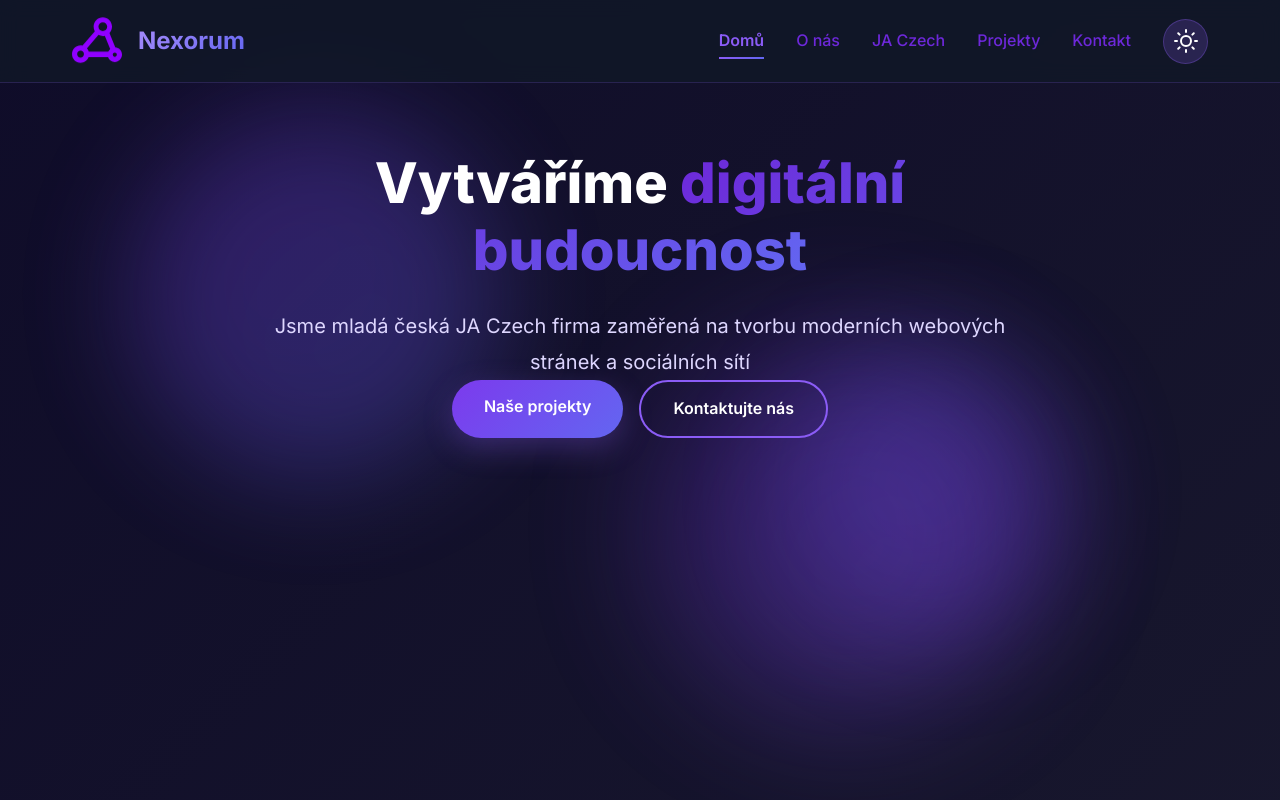
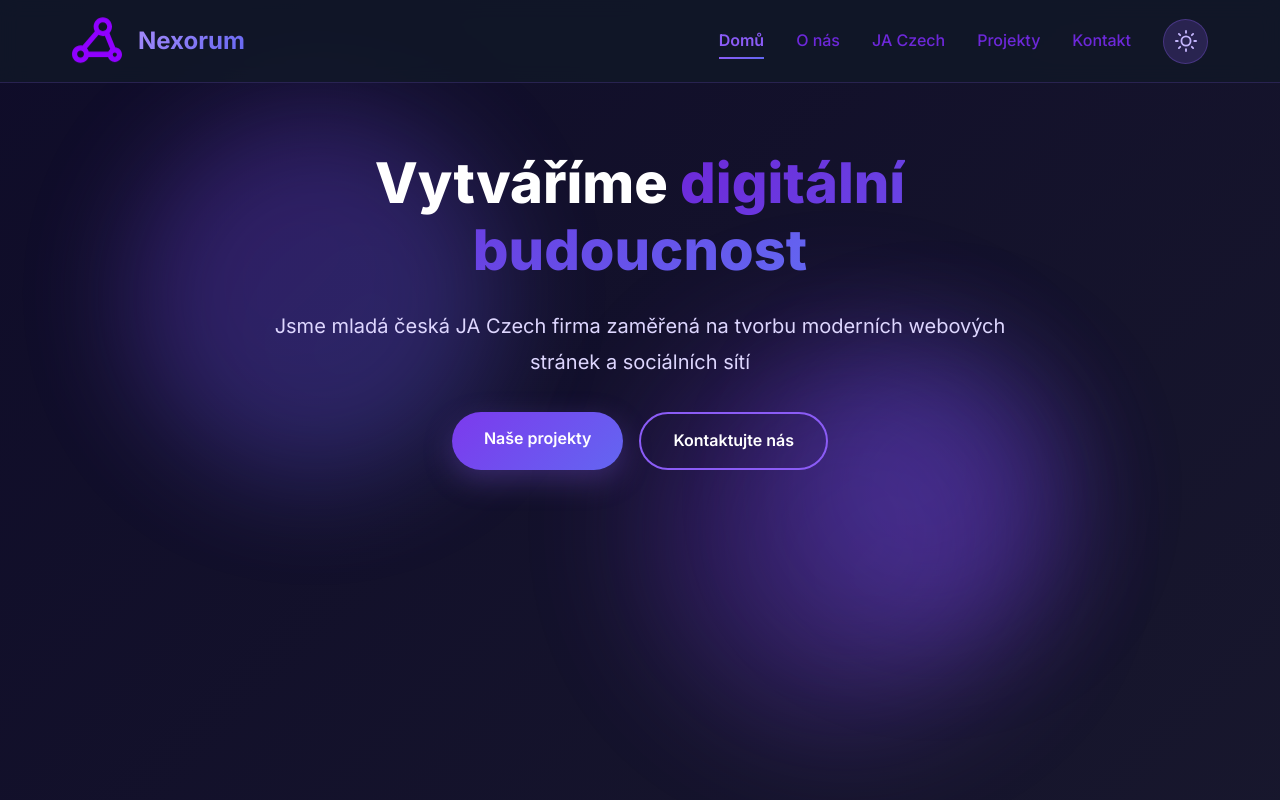
Before and after one commit to cavalinho-xdd/Nexorum-web-page, a React (Vite) app: page / in a window 1280 px wide. Shown: the top 800 px of the page. Built offline with nearby package versions, Linux system fonts and the light colour scheme.

Commit message:
Fix CSS syntax errors and improve theme toggle styles

```diff
--- a/src/App.css
+++ b/src/App.css
@@ -180,7 +180,7 @@ body {
 
 .hero-subtitle {
   font-size: 1.25rem;
-  color: var(--purple-200);ffffffc
+  color: var(--purple-200);
   margin-bottom: 2rem;
   line-height: 1.8;
 }
@@ -422,7 +422,7 @@ body {
 
 .project-card::before {
   content: '';
-  position: absolute;ffffffc
+  position: absolute;
   top: 0;
   left: -100%;
   width: 100%;
@@ -702,9 +702,15 @@ textarea.form-input {
   display: flex;
   align-items: center;
   justify-content: center;
-  font-size: 1.25rem;
   cursor: pointer;
   transition: all 0.3s ease;
+  color: var(--purple-300);
+}
+
+.theme-toggle svg {
+  width: 22px;
+  height: 22px;
+  transition: transform 0.5s cubic-bezier(0.4, 0.0, 0.2, 1);
 }
 
 .theme-toggle:hover {
@@ -712,12 +718,22 @@ textarea.form-input {
   transform: scale(1.1);
 }
 
+.theme-toggle:hover svg {
+  transform: rotate(15deg);
+  color: var(--white);
+}
+
+.light-mode .theme-toggle {
+  color: var(--purple-700);
+  border-color: rgba(139, 92, 246, 0.4);
+}
+
 /* Hamburger Menu */
 .hamburger {
   display: none;
   flex-direction: column;
   justify-content: space-around;
-  width: 30px;ffffffc
+  width: 30px;
   height: 25px;
   background: transparent;
   border: none;
```
